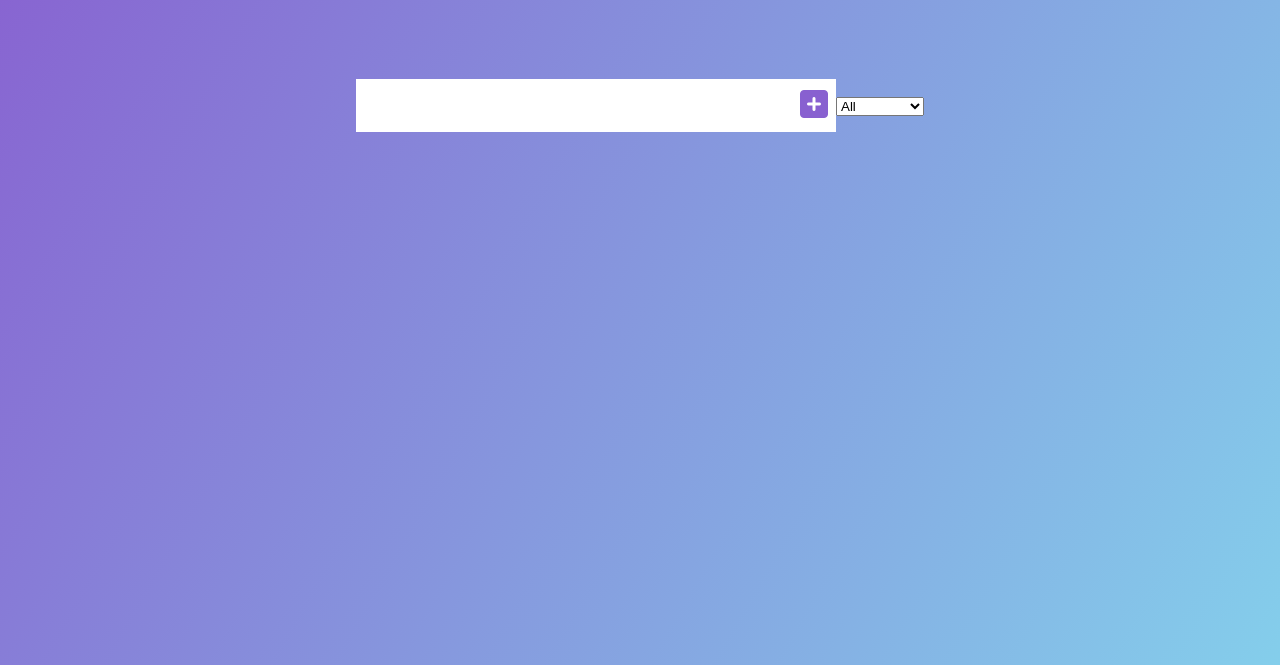
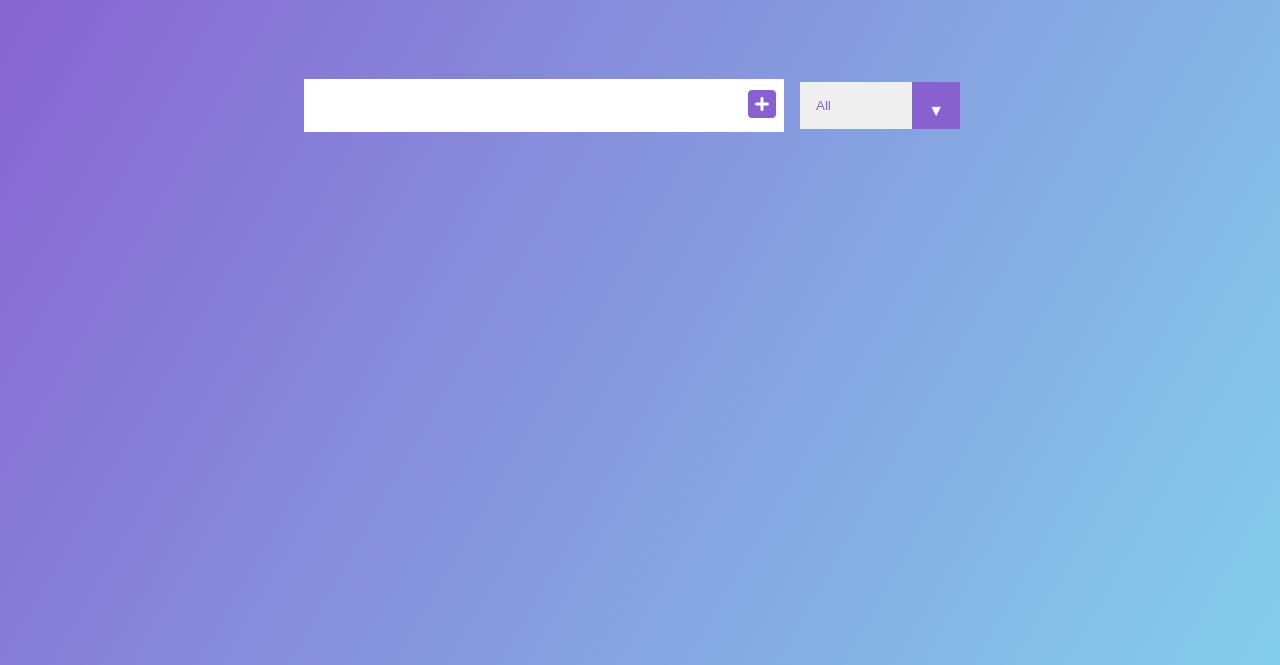
Before and after one commit to calyston/to-do-list, a plain HTML site: page index.html in a window 1280 px wide. Shown: the part 135-800 px from the top of the page. Drawn offline with Linux system fonts and the light colour scheme.

Commit message:
style: select option styled

```diff
--- a/style.css
+++ b/style.css
@@ -78,6 +78,12 @@ header, form {
   flex: 1;
 }
 
+.todo-item {
+  padding: 0rem 0.5rem;
+}
+
+/*To Do Buttons*/
+
 .complete-button, .delete-button {
   background:#8860D0;
   color: white;
@@ -92,13 +98,12 @@ header, form {
   color: white;
 }
 
-.todo-item {
-  padding: 0rem 0.5rem;
-}
 
 .fa-check, .fa-trash-alt {
   pointer-events: none;
 }
+
+/*Animation Styling*/
 
 .completed {
   text-decoration: line-through;
@@ -109,3 +114,34 @@ header, form {
   transform: translateY(8rem) rotateZ(20deg);
   opacity: 0;
 }
+
+/*Select Box Styling*/
+
+select {
+  -webkit-appearance: none;
+  -moz-appearance: none;
+  appearance: none;
+  outline: none;
+  border: none;
+  width: 10rem;
+  cursor: pointer;
+  color: #8860D0;
+  padding: 1rem;
+}
+
+.select {
+  margin: 1rem;
+  position: relative;
+  overflow: hidden;
+}
+
+.select::after {
+  content: "\25BC";
+  position: absolute;
+  background: #8860D0;
+  color: white;
+  top: 0;
+  right: 0;
+  padding: 1rem;
+  pointer-events: none;
+}
```
